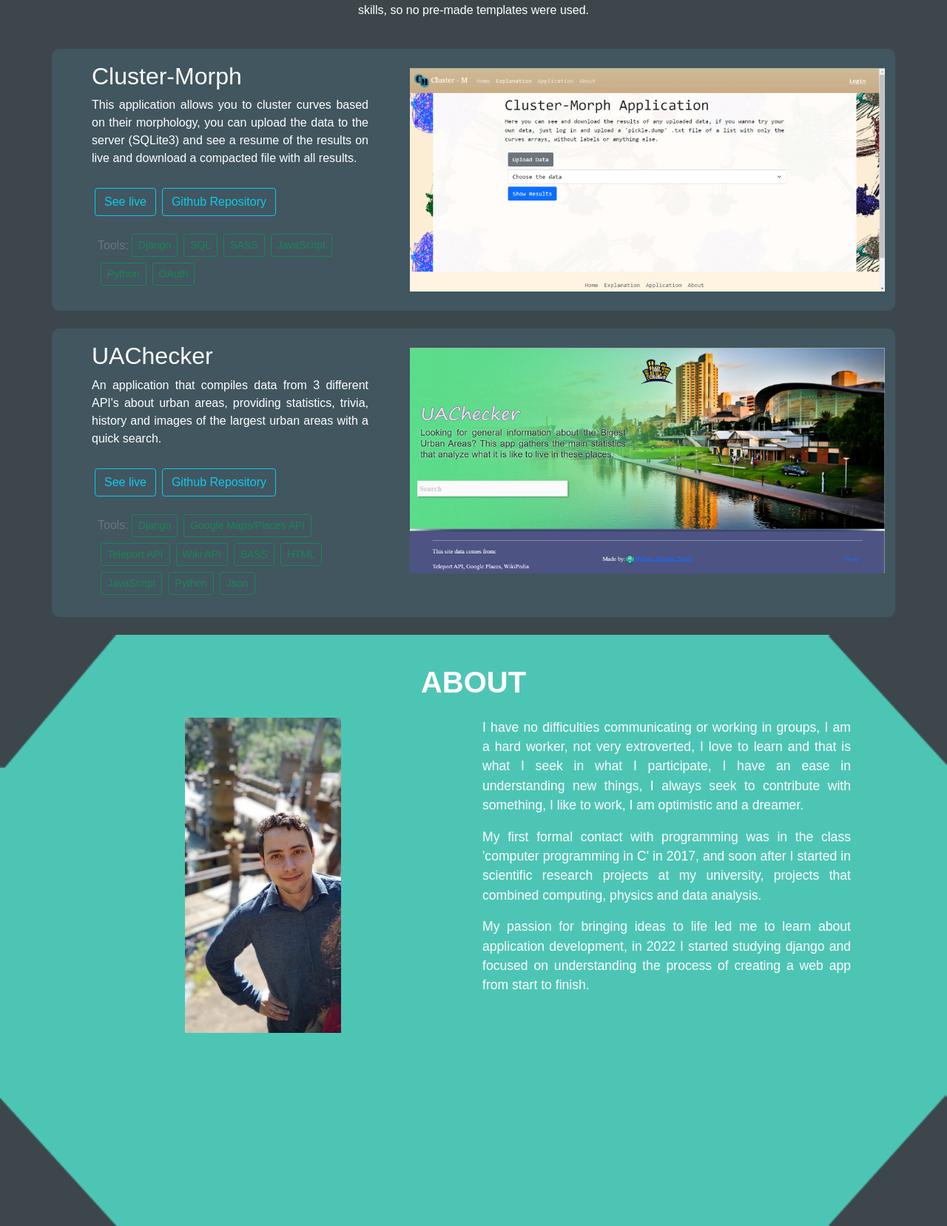
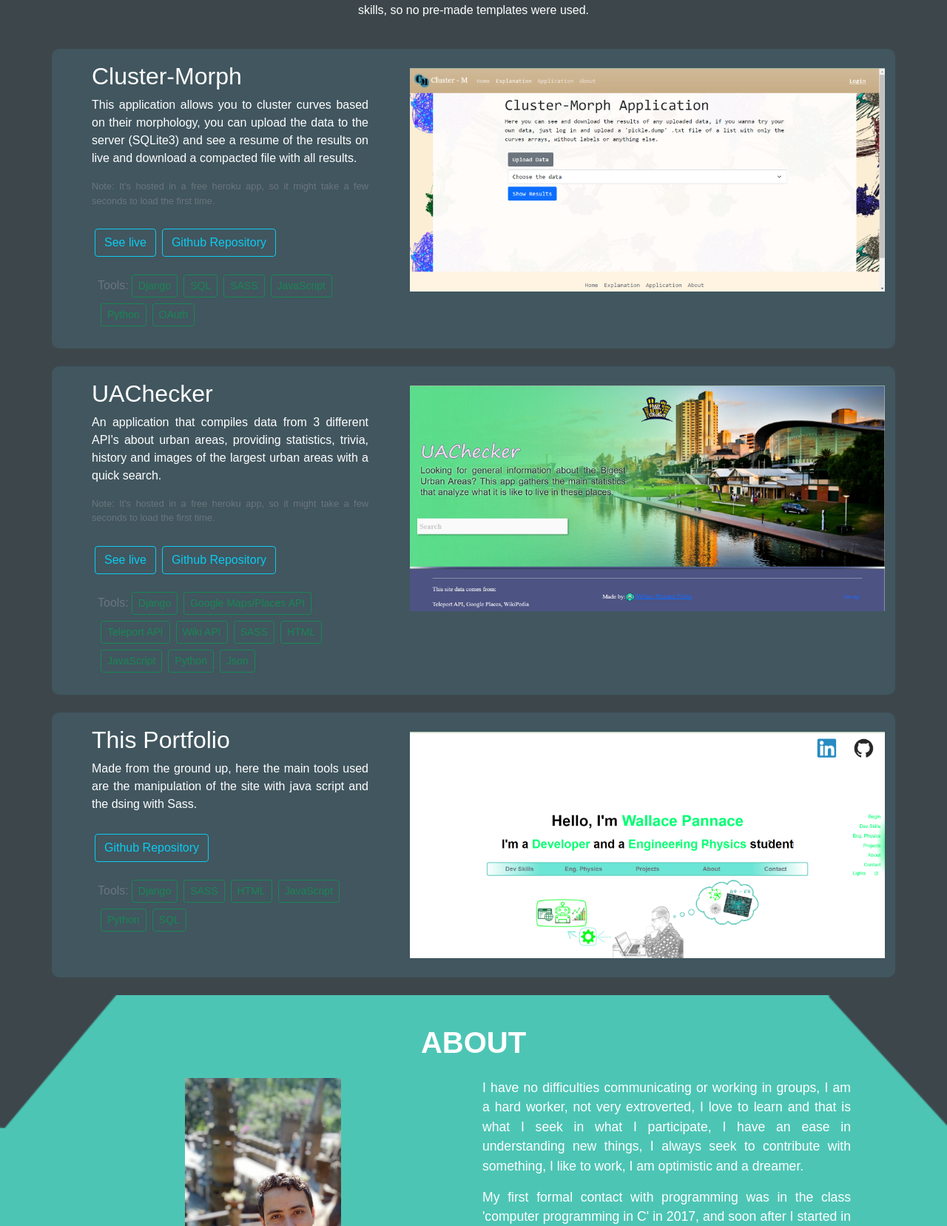
Before and after one commit to Wallace-p-p/Portfolio, a Django app: page / in a window 1280 px wide. Shown: the part 2526-4183 px from the top of the page at 74% size. Run offline with Django 4.2, Linux system fonts and the light colour scheme; style sheets or scripts are compiled from the project's sources; some libraries are stand-ins or nearby versions.

Commit message:
added more

```diff
--- a/coreapp/templates/coreapp/portfolio.html
+++ b/coreapp/templates/coreapp/portfolio.html
@@ -350,6 +350,7 @@
       <div class="col-12 col-md-5 d-flex flex-column px-5">
         <h2 class="font-wheight-bold">Cluster-Morph</h2>
         <p>This application allows you to cluster curves based on their morphology, you can upload the data to the server (SQLite3) and see a resume of the results on live and download a compacted file with all results.</p>
+        <p class="text-muted" style="font-size: 0.8em;">Note: It's hosted in a free heroku app, so it might take a few seconds to load the first time.</p>
         <div class="d-flex my-2">
           <a href="https://clustermorph.herokuapp.com/" target="_blank"><button type="button" class="btn btn-outline-info m-1">See live</button></a>
           <a href="https://github.com/Wallace-p-p/Cluster-Morph" target="_blank"><button type="button" class="btn btn-outline-info m-1">Github Repository</button></a>
@@ -372,6 +373,7 @@
       <div class="col-12 col-md-5 d-flex flex-column px-5">
         <h2 class="font-wheight-bold">UAChecker</h2>
         <p>An application that compiles data from 3 different API's about urban areas, providing statistics, trivia, history and images of the largest urban areas with a quick search.</p>
+        <p class="text-muted" style="font-size: 0.8em;">Note: It's hosted in a free heroku app, so it might take a few seconds to load the first time.</p>
         <div class="d-flex my-2">
           <a href="https://uacheckerapp.herokuapp.com/" target="_blank"><button type="button" class="btn btn-outline-info m-1">See live</button></a>
           <a href="https://github.com/Wallace-p-p/UAchecker" target="_blank"><button type="button" class="btn btn-outline-info m-1">Github Repository</button></a>
@@ -390,6 +392,27 @@
         </div>
       </div>
       <div class="col-12 col-md-7 d-flex justify-content-center p-2"><a href="https://uacheckerapp.herokuapp.com/" target="_blank"><img src="{% static 'uachecker.png' %}" alt="" height="450" width="800" class="img-fluid"></a></div>
+    </div>
+  </div>
+  <div class="container p-3 my-4 projectdiv">
+    <div class="row Aid3">
+      <div class="col-12 col-md-5 d-flex flex-column px-5">
+        <h2 class="font-wheight-bold">This Portfolio</h2>
+        <p>Made from the ground up, here the main tools used are the manipulation of the site with java script and the dsing with Sass.</p>
+        <div class="d-flex my-2">
+          <a href="https://github.com/Wallace-p-p/Portfolio" target="_blank"><button type="button" class="btn btn-outline-info m-1">Github Repository</button></a>
+        </div>
+        <div class="container d-flex align-items-center flex-wrap p-2">
+          <div class="text-muted">Tools:</div>
+          <button type="button" class="btn btn-outline-success btn-sm m-1">Django</button>
+          <button type="button" class="btn btn-outline-success btn-sm m-1">SASS</button>
+          <button type="button" class="btn btn-outline-success btn-sm m-1">HTML</button>
+          <button type="button" class="btn btn-outline-success btn-sm m-1">JavaScript</button>
+          <button type="button" class="btn btn-outline-success btn-sm m-1">Python</button>
+          <button type="button" class="btn btn-outline-success btn-sm m-1">SQL</button>
+        </div>
+      </div>
+      <div class="col-12 col-md-7 d-flex justify-content-center p-2"><a href="https://github.com/Wallace-p-p/Portfolio" target="_blank"><img src="{% static 'portimg.png' %}" alt="" height="450" width="800" class="img-fluid"></a></div>
     </div>
   </div>
 
--- a/portfolio/settings.py
+++ b/portfolio/settings.py
@@ -24,7 +24,7 @@ BASE_DIR = Path(__file__).resolve().parent.parent
 SECRET_KEY = os.environ.get('secret3')
 
 # SECURITY WARNING: don't run with debug turned on in production!
-DEBUG = True
+DEBUG = False
 
 ALLOWED_HOSTS = [
     '*',
```
Also changed, not shown: static/portimg.png (added), 1 other file.
